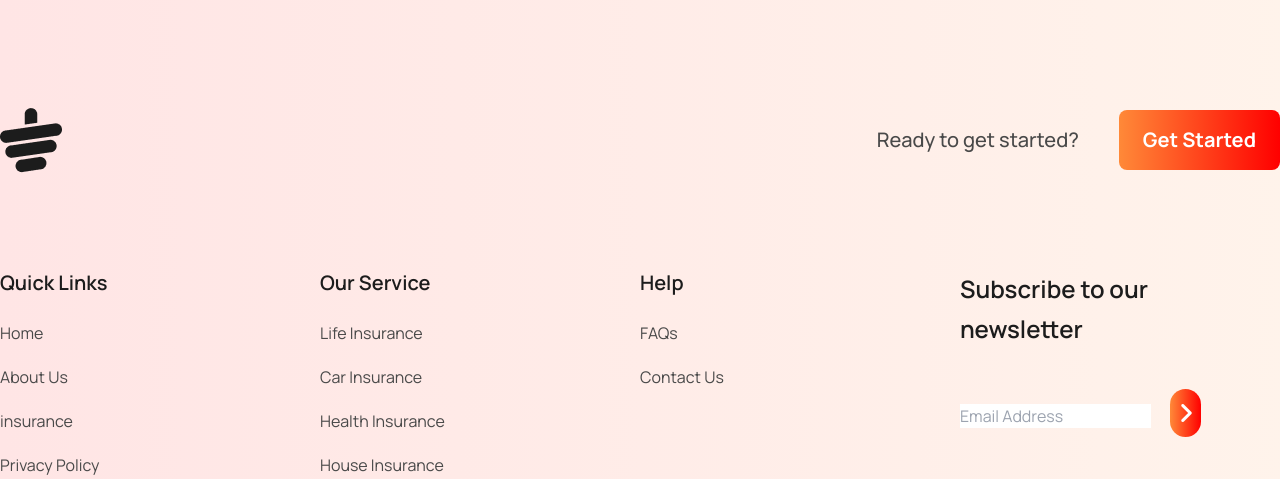
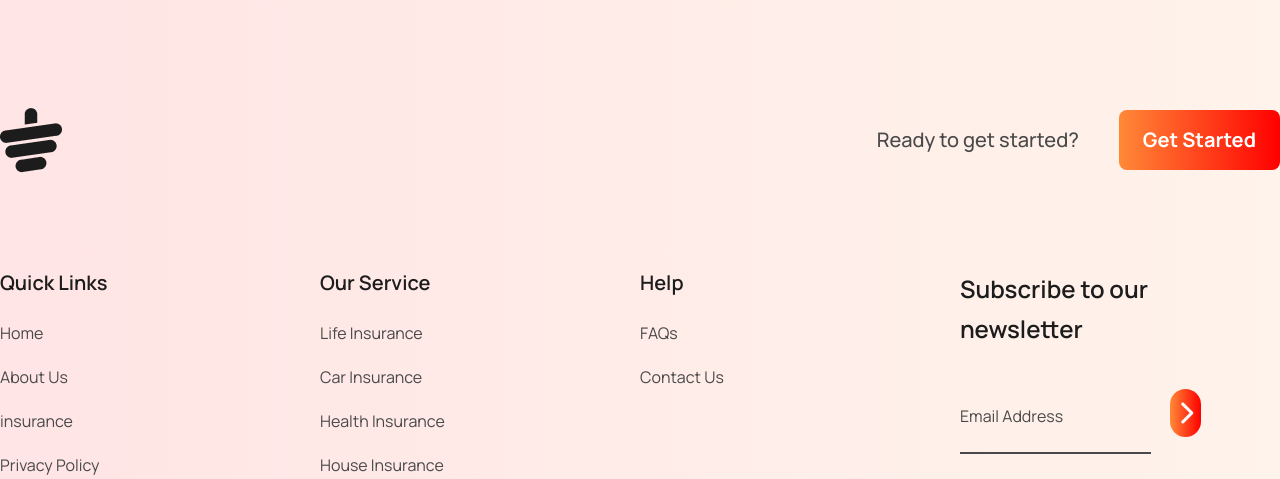
Before and after one commit to RifaOrin/Tea_House, a plain HTML site: page index.html in a window 1280 px wide. Shown: the part 3556-4035 px from the top of the page. Drawn offline with nearby package versions, Linux system fonts and the light colour scheme.

Commit message:
Email address modified

```diff
--- a/index.html
+++ b/index.html
@@ -439,7 +439,7 @@
           </div>
         </div>
         <!-- Footer content -->
-        <div class="grid grid-cols-1 md:grid-cols-4">
+        <div class="grid grid-cols-1 md:grid-cols-2 lg:grid-cols-4">
           <div>
             <h1 class="font-semibold text-xl text-[#1C1C1C] mb-6">Quick Links</h1>
             <ul class="space-y-5 text-base text-[#494949]">
@@ -468,8 +468,8 @@
           <div>
             <h1 class="font-semibold text-2xl leading-10 text-[#1C1C1C] mb-10">Subscribe to our <br> newsletter</h1>
             <form action="submit" class="mb-12">
-              <input type="email" name="" id="" placeholder="Email Address">
-              <button class="bg-gradient-to-r from-[#FF8938] to-[#FF0000] rounded-full text-[#FFFFFF] ml-4 p-2 text-2xl"><i class="fa-solid fa-angle-right"></i></button>
+              <input type="email" name="" id="" placeholder="Email Address" class="bg-transparent border-b-2 border-[#494949] pb-6  placeholder:text-[#494949]">
+              <button class="bg-gradient-to-r from-[#FF8938] to-[#FF0000] rounded-full text-[#FFFFFF] ml-4 p-2 text-2xl"><i class="fa-solid fa-chevron-right"></i></button>
             </form>
             <!-- Social Media Icons -->
             <div class="flex items-center gap-6 text-2xl text-[#494949]">
```
